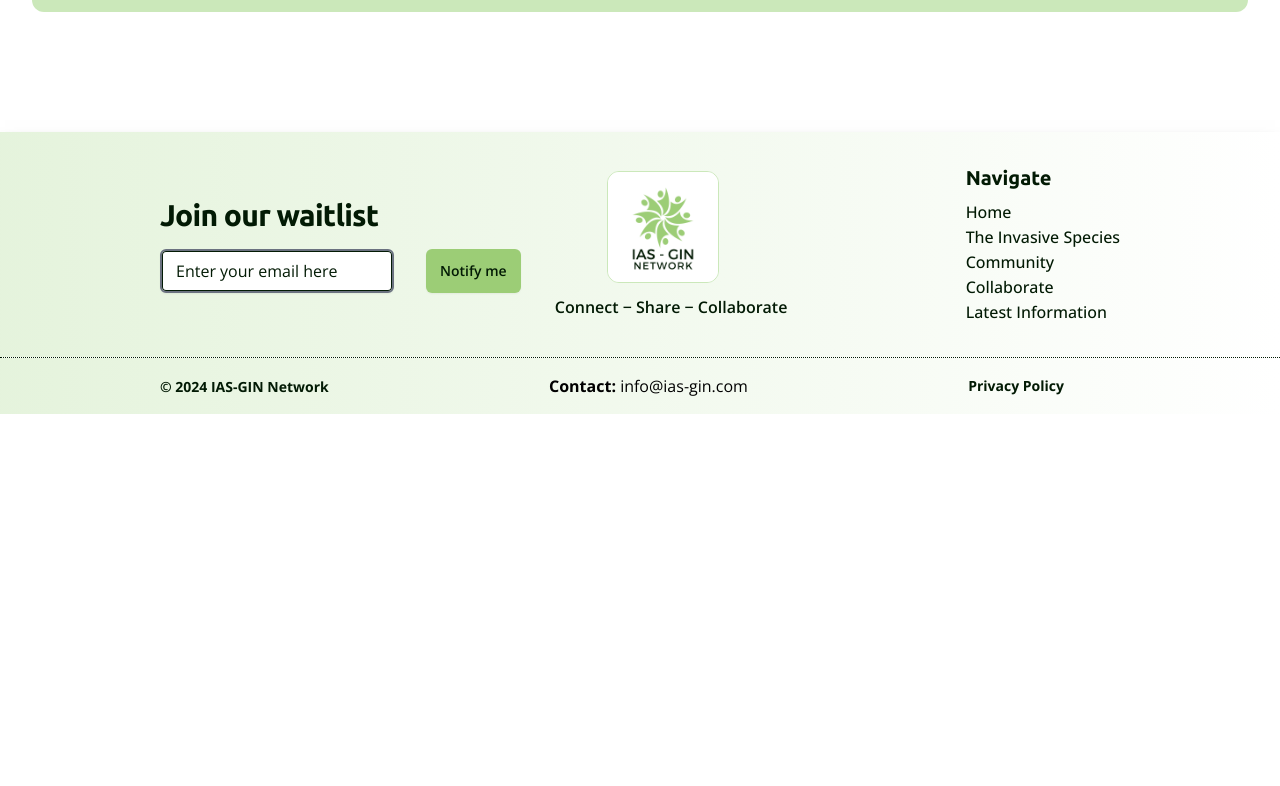
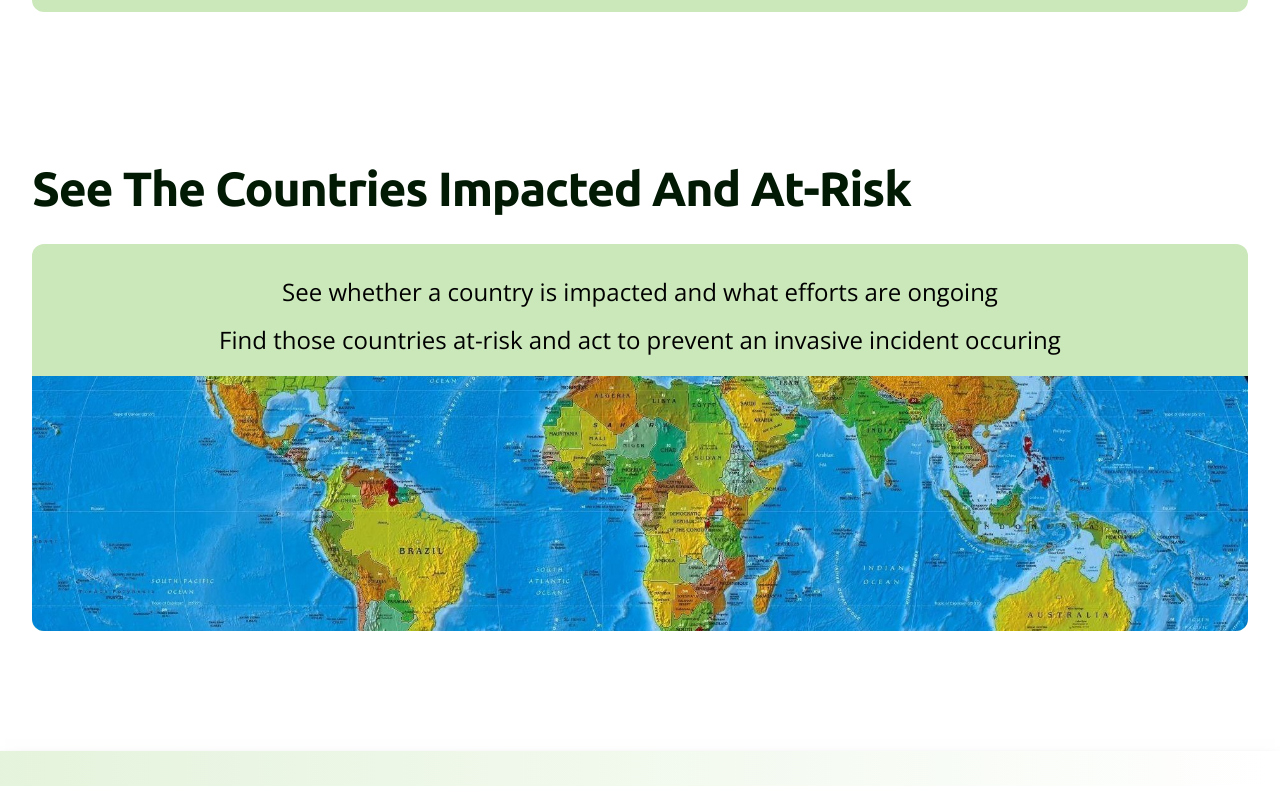
Before and after one commit to Ed-TheVisionMaker/green-ig-ias-network, a Next.js app: page / in a window 1280 px wide. Shown: the part 4375-5161 px from the top of the page. Before the commit the page ends 4789 px from the top, so only its background shows below. Built offline with nearby package versions, Linux system fonts and the light colour scheme; a web font is replaced by a local one.

Commit message:
feat(WorldImpactHero): created component and styled

```diff
--- a/app/page.tsx
+++ b/app/page.tsx
@@ -4,6 +4,7 @@ import CommunityHero from '@/components/CommunityHero';
 import InvasiveSpeciesHero from '@/components/InvasiveSpeciesHero';
 import CollaborateHero from '@/components/CollaborateHero';
 import LatestInformation from '@/components/LatestInformationHero';
+import WorldImpactHero from '@/components/WorldImpactHero';
 
 export default function Home() {
   return (
@@ -15,6 +16,7 @@ export default function Home() {
             <CommunityHero />
             <CollaborateHero />
             <LatestInformation/>
+            <WorldImpactHero />
           </div>
       </div>
     </div>
--- a/components/LatestInformationHero/index.tsx
+++ b/components/LatestInformationHero/index.tsx
@@ -4,8 +4,8 @@ import Container from '@/components/Container';
 const LatestInformationHero = () => {
   return (
     <Container>
-      <div className='flex'>
-        <div>
+      <div className='flex mb-24'>
+        <div className=''>
           <h1 className='mt-2 mb-8 text-5xl font-ubuntu font-bold tracking-tight text-ginBlack'>
             The Latest Information
           </h1>
--- /dev/null
+++ b/components/WorldImpactHero/index.tsx
@@ -0,0 +1,32 @@
+import React from 'react';
+import Container from '@/components/Container';
+
+const WorldImpactHero = () => {
+  return (
+    <Container>
+      <div className=''>
+        <div className=''>
+          <h1 className='mt-2 mb-8 text-5xl font-ubuntu font-bold tracking-tight text-ginBlack'>
+            See The Countries Impacted And At-Risk
+          </h1>
+          <div className='text-center bg-teaGreen rounded-xl pt-8'>
+            <p className='text-2xl font-open-sans'>
+              See whether a country is impacted and what efforts are ongoing
+            </p>
+            <p className='text-2xl font-open-sans mt-4 mb-5'>
+              Find those countries at-risk and act to prevent an invasive
+              incident occuring
+            </p>
+            <img
+              className='rounded-b-xl'
+              src='/tropical_regions.jpg'
+              alt='tropical regions world map'
+            />
+          </div>
+        </div>
+      </div>
+    </Container>
+  );
+};
+
+export default WorldImpactHero;
```
Also changed, not shown: public/tropical_regions.jpg (added).
